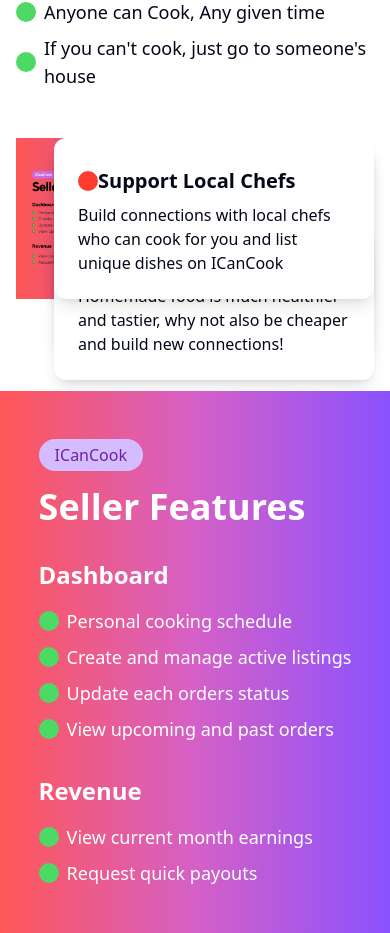
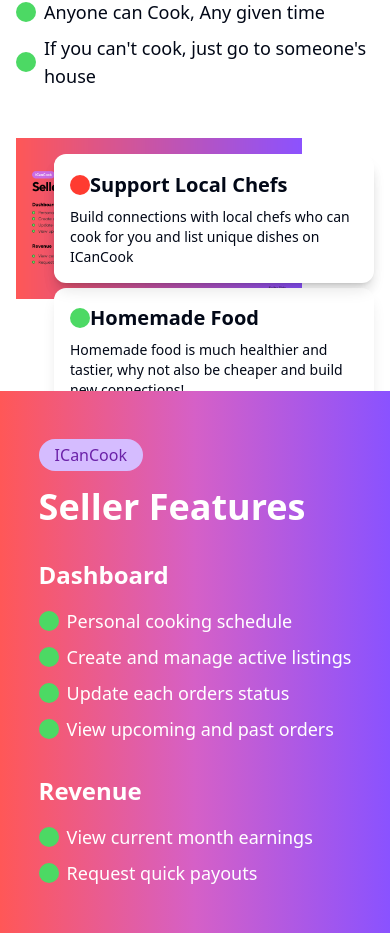
Before and after one commit to ICanCookRecipes/snapshot-surf, a React (Vite) app: page / in a window 390 px wide. Shown: the part 1314-2247 px from the top of the page. Built offline with nearby package versions, Linux system fonts and the light colour scheme.

Commit message:
Fix: Resolve buyer features card overlap
Fixes the overlapping issue of the buyer features cards.

```diff
--- a/src/components/BuyerFeatures.tsx
+++ b/src/components/BuyerFeatures.tsx
@@ -39,35 +39,35 @@ const BuyerFeatures: React.FC = () => {
         </div>
 
         <div className="md:w-1/2 flex justify-center">
-          <div className="relative">
+          <div className="relative w-full max-w-md">
             <img
               src="/lovable-uploads/f8f74adc-1858-47f9-b2ad-3aa9fa78b72d.png"
               alt="ICanCook App Buyer Interface"
-              className="max-w-[80%] md:max-w-full h-auto"
+              className="max-w-[80%] md:max-w-full h-auto relative z-10"
             />
 
-            <div className="absolute top-0 right-0 md:-right-20 bg-white rounded-xl p-6 shadow-lg max-w-xs">
+            <div className="absolute top-0 right-0 md:-right-10 lg:-right-20 bg-white rounded-xl p-4 md:p-6 shadow-lg max-w-xs z-20 mt-4 md:mt-0">
               <div className="flex items-center mb-2">
                 <span className="highlight-dot"></span>
                 <h3 className="text-xl font-bold">Cheaper than restaurants</h3>
               </div>
-              <p>Since sellers can charge their own prices, and food is homemade, you will find prices much cheaper and healthier</p>
+              <p className="text-sm md:text-base">Since sellers can charge their own prices, and food is homemade, you will find prices much cheaper and healthier</p>
             </div>
 
-            <div className="absolute top-1/3 right-0 md:-right-20 bg-white rounded-xl p-6 shadow-lg max-w-xs mt-8">
+            <div className="absolute top-1/3 right-0 md:-right-10 lg:-right-20 bg-white rounded-xl p-4 md:p-6 shadow-lg max-w-xs z-20 mt-24 md:mt-16">
               <div className="flex items-center mb-2">
                 <span className="feature-icon green-dot"></span>
                 <h3 className="text-xl font-bold">Homemade Food</h3>
               </div>
-              <p>Homemade food is much healthier and tastier, why not also be cheaper and build new connections!</p>
+              <p className="text-sm md:text-base">Homemade food is much healthier and tastier, why not also be cheaper and build new connections!</p>
             </div>
 
-            <div className="absolute bottom-0 right-0 md:-right-20 bg-white rounded-xl p-6 shadow-lg max-w-xs">
+            <div className="absolute bottom-0 right-0 md:-right-10 lg:-right-20 bg-white rounded-xl p-4 md:p-6 shadow-lg max-w-xs z-20 mb-4 md:mb-0">
               <div className="flex items-center mb-2">
                 <span className="feature-icon red-dot"></span>
                 <h3 className="text-xl font-bold">Support Local Chefs</h3>
               </div>
-              <p>Build connections with local chefs who can cook for you and list unique dishes on ICanCook</p>
+              <p className="text-sm md:text-base">Build connections with local chefs who can cook for you and list unique dishes on ICanCook</p>
             </div>
           </div>
         </div>
```
